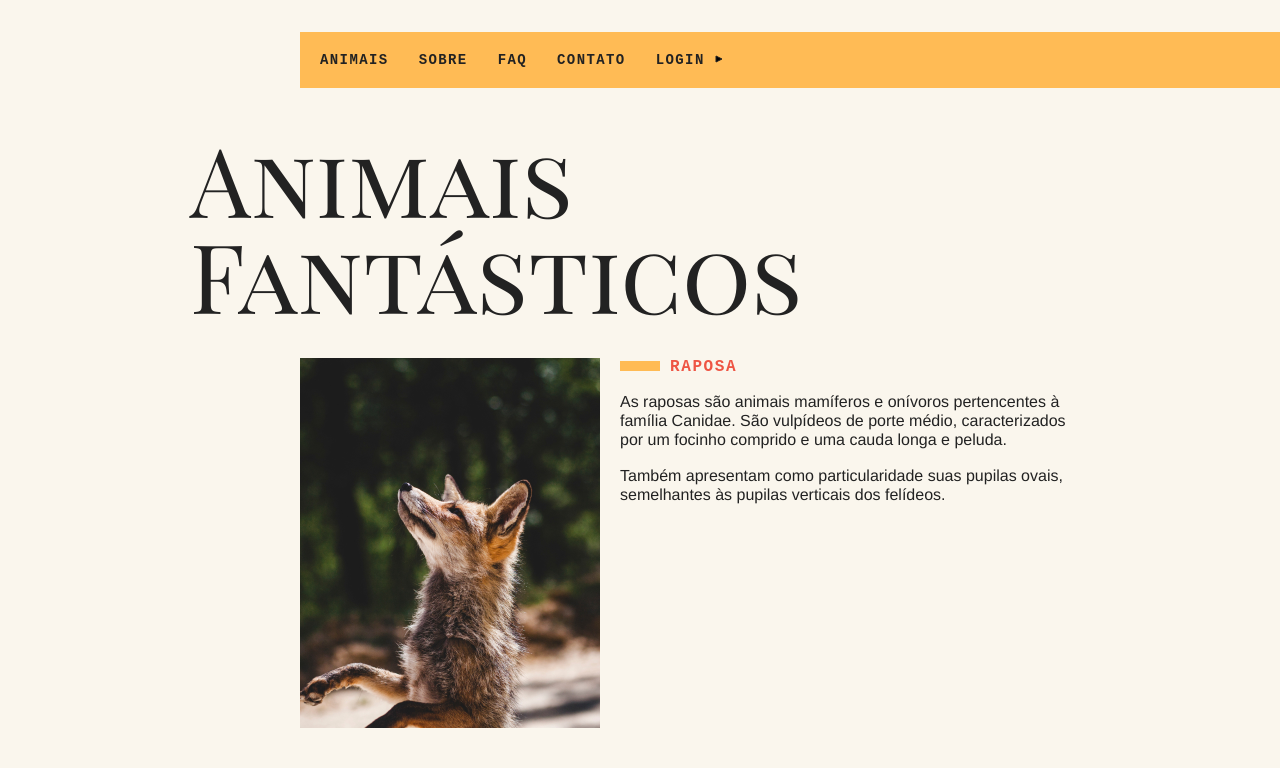
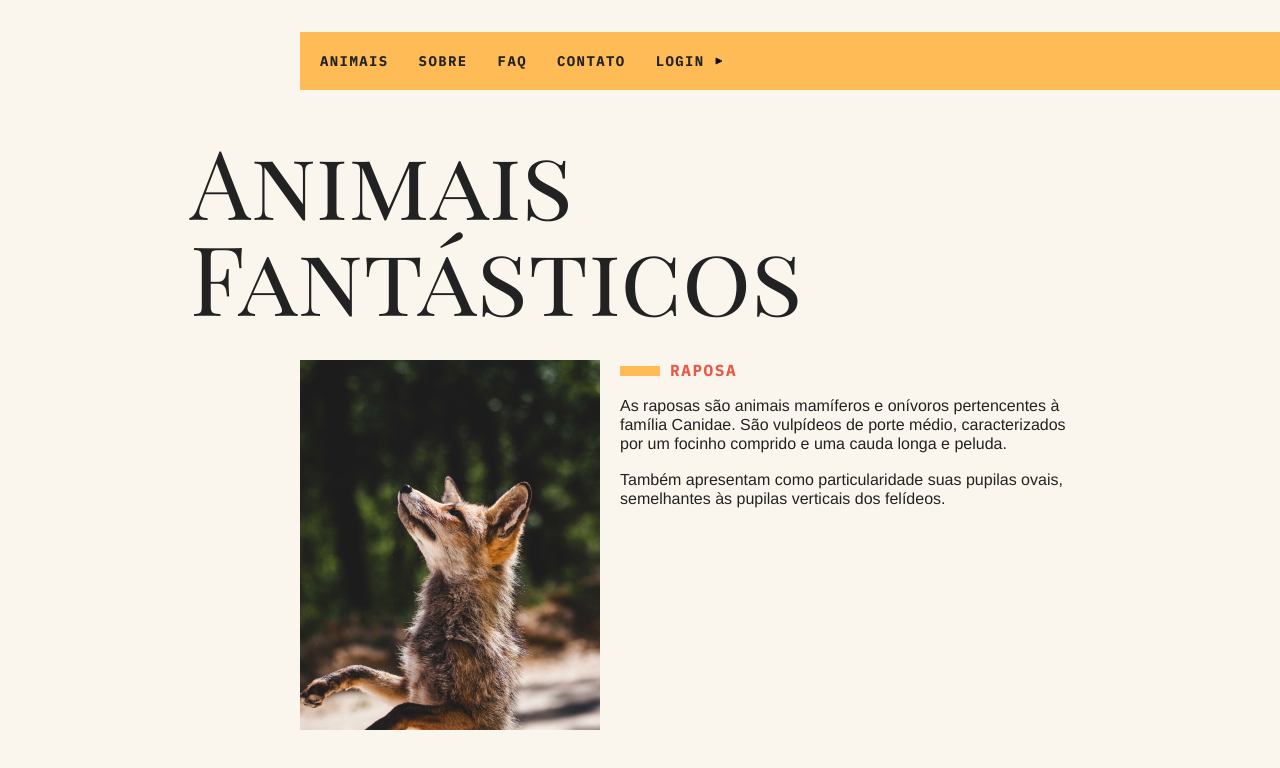
Before and after one commit to lborgesc/animais-fantasticos, a website built with webpack: page index.html in a window 1280 px wide. Shown: the top 768 px of the page. Built offline with nearby package versions, Linux system fonts and the light colour scheme; no server answers.

Commit message:
adicionada font ibm plex

```diff
--- a/index.html
+++ b/index.html
@@ -6,6 +6,7 @@
   <title>Animais Fantásticos</title>
   <meta name="viewport" content="width=device-width, initial-scale=1">
   <link href="https://fonts.googleapis.com/css?family=Playfair+Display+SC" rel="stylesheet">
+  <link href="https://fonts.googleapis.com/css2?family=IBM+Plex+Mono:wght@700&display=swap" rel="stylesheet">
   <script>document.documentElement.className += ' js';</script>
   <link rel="stylesheet" type="text/css" href="css/style.css" />
 </head>
```
